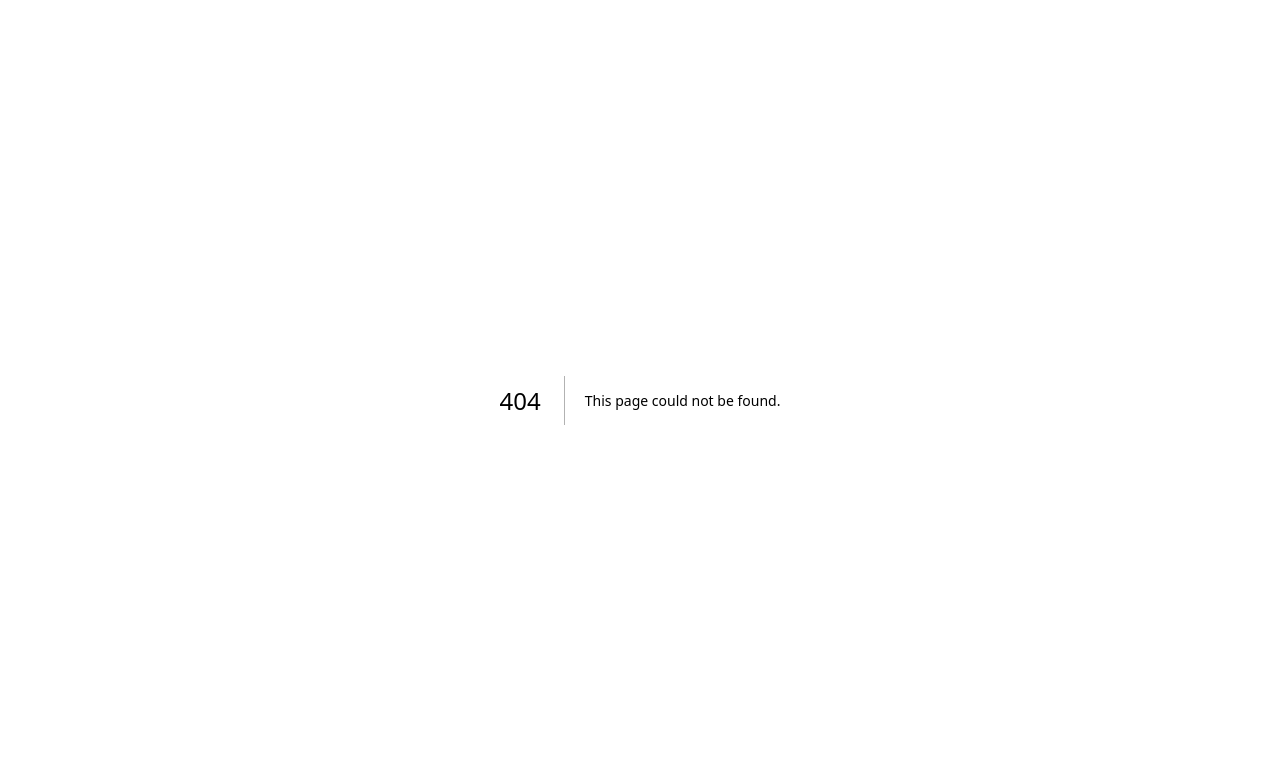
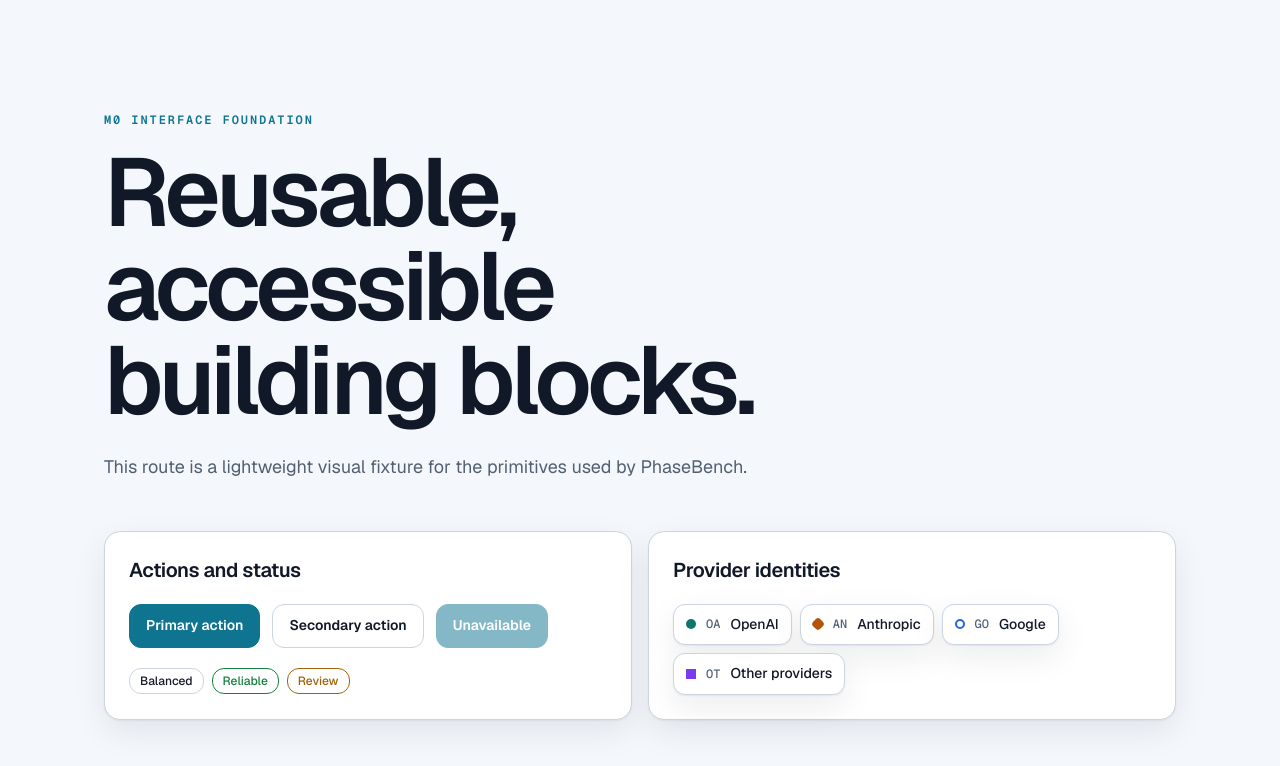
Before and after one commit to ArianeZan/PhaseBench, a Next.js app: page /foundation in a window 1280 px wide. Before the commit this address had no page. Shown: the top 766 px of the page. Built offline with nearby package versions, Linux system fonts and the light colour scheme.

Commit message:
feat: build a reusable interface foundation (PB-004D)

```diff
--- /dev/null
+++ b/src/app/foundation/page.tsx
@@ -0,0 +1,61 @@
+import type { Metadata } from "next";
+
+import { ProviderBadge } from "@/components/provider-badge";
+import { Badge } from "@/components/ui/badge";
+import { Button } from "@/components/ui/button";
+import { Card } from "@/components/ui/card";
+import { Container } from "@/components/ui/container";
+import { providers } from "@/domain/providers";
+
+export const metadata: Metadata = {
+  title: "Interface foundation — PhaseBench",
+  description: "PhaseBench interface primitives and visual foundations.",
+};
+
+export default function FoundationPage() {
+  return (
+    <main className="py-section min-h-screen bg-background text-foreground">
+      <Container>
+        <p className="text-label font-mono font-semibold tracking-[0.16em] text-accent uppercase">
+          M0 interface foundation
+        </p>
+        <h1 className="text-display mt-4 max-w-3xl font-semibold text-balance">
+          Reusable, accessible building blocks.
+        </h1>
+        <p className="text-body-lg mt-6 max-w-2xl text-text-muted">
+          This route is a lightweight visual fixture for the primitives used by
+          PhaseBench.
+        </p>
+
+        <div className="mt-12 grid gap-4 md:grid-cols-2">
+          <Card as="section" className="p-6" aria-labelledby="actions-title">
+            <h2 id="actions-title" className="text-heading font-semibold">
+              Actions and status
+            </h2>
+            <div className="mt-5 flex flex-wrap gap-3">
+              <Button>Primary action</Button>
+              <Button variant="secondary">Secondary action</Button>
+              <Button disabled>Unavailable</Button>
+            </div>
+            <div className="mt-5 flex flex-wrap gap-2">
+              <Badge>Balanced</Badge>
+              <Badge className="border-success text-success">Reliable</Badge>
+              <Badge className="border-warning text-warning">Review</Badge>
+            </div>
+          </Card>
+
+          <Card as="section" className="p-6" aria-labelledby="providers-title">
+            <h2 id="providers-title" className="text-heading font-semibold">
+              Provider identities
+            </h2>
+            <div className="mt-5 flex flex-wrap gap-2">
+              {providers.map((provider) => (
+                <ProviderBadge key={provider.id} provider={provider} />
+              ))}
+            </div>
+          </Card>
+        </div>
+      </Container>
+    </main>
+  );
+}
--- a/src/components/phase-card.tsx
+++ b/src/components/phase-card.tsx
@@ -1,4 +1,5 @@
 import type { DevelopmentPhase } from "@/domain/phases";
+import { Card } from "@/components/ui/card";
 
 type PhaseCardProps = {
   index: number;
@@ -7,7 +8,7 @@ type PhaseCardProps = {
 
 export function PhaseCard({ index, phase }: PhaseCardProps) {
   return (
-    <article className="rounded-card border border-border bg-surface p-5 shadow-card sm:p-6">
+    <Card as="article" className="p-5 sm:p-6">
       <div className="mb-8 flex items-center justify-between">
         <span className="text-label font-mono text-text-muted">
           {String(index + 1).padStart(2, "0")}
@@ -16,6 +17,6 @@ export function PhaseCard({ index, phase }: PhaseCardProps) {
       </div>
       <h2 className="text-heading font-semibold">{phase.name}</h2>
       <p className="text-body mt-2 text-text-muted">{phase.description}</p>
-    </article>
+    </Card>
   );
 }
--- a/src/components/provider-badge.tsx
+++ b/src/components/provider-badge.tsx
@@ -1,4 +1,6 @@
 import type { Provider, ProviderId } from "@/domain/providers";
+import { Badge } from "@/components/ui/badge";
+import { VisuallyHidden } from "@/components/ui/visually-hidden";
 
 const markerClasses: Record<ProviderId, string> = {
   openai: "rounded-full bg-provider-openai",
@@ -13,17 +15,18 @@ type ProviderBadgeProps = {
 
 export function ProviderBadge({ provider }: ProviderBadgeProps) {
   return (
-    <span className="rounded-control inline-flex items-center gap-2.5 border border-border bg-surface px-3 py-2 shadow-card">
+    <Badge className="gap-2.5 px-3 py-2 shadow-card">
+      <VisuallyHidden>Provider:</VisuallyHidden>
       <span
         aria-hidden="true"
         className={`size-2.5 shrink-0 ${markerClasses[provider.id]}`}
       />
-      <span className="text-label font-mono text-text-muted">
+      <span aria-hidden="true" className="font-mono text-text-muted">
         {provider.shortName}
       </span>
       <span className="text-body font-medium text-foreground">
         {provider.name}
       </span>
-    </span>
+    </Badge>
   );
 }
--- /dev/null
+++ b/src/components/ui/badge.tsx
@@ -0,0 +1,17 @@
+import type { ComponentProps } from "react";
+
+import { classNames } from "@/lib/class-names";
+
+type BadgeProps = ComponentProps<"span">;
+
+export function Badge({ className, ...props }: BadgeProps) {
+  return (
+    <span
+      className={classNames(
+        "text-label rounded-control inline-flex items-center border border-border bg-surface px-2.5 py-1 font-medium",
+        className,
+      )}
+      {...props}
+    />
+  );
+}
--- /dev/null
+++ b/src/components/ui/button.tsx
@@ -0,0 +1,33 @@
+import type { ButtonHTMLAttributes } from "react";
+
+import { classNames } from "@/lib/class-names";
+
+type ButtonVariant = "primary" | "secondary";
+
+type ButtonProps = ButtonHTMLAttributes<HTMLButtonElement> & {
+  variant?: ButtonVariant;
+};
+
+const variantClasses: Record<ButtonVariant, string> = {
+  primary: "border-accent bg-accent text-accent-foreground hover:opacity-90",
+  secondary: "border-border bg-surface text-foreground hover:bg-surface-muted",
+};
+
+export function Button({
+  className,
+  type = "button",
+  variant = "primary",
+  ...props
+}: ButtonProps) {
+  return (
+    <button
+      type={type}
+      className={classNames(
+        "text-body rounded-control inline-flex min-h-11 items-center justify-center border px-4 py-2 font-semibold transition-colors focus-visible:outline-2 focus-visible:outline-offset-2 focus-visible:outline-accent disabled:cursor-not-allowed disabled:opacity-50",
+        variantClasses[variant],
+        className,
+      )}
+      {...props}
+    />
+  );
+}
--- /dev/null
+++ b/src/components/ui/card.tsx
@@ -0,0 +1,25 @@
+import type { ComponentProps } from "react";
+
+import { classNames } from "@/lib/class-names";
+
+type CardElement = "article" | "div" | "section";
+
+type CardProps = ComponentProps<"div"> & {
+  as?: CardElement;
+};
+
+export function Card({
+  as: Component = "div",
+  className,
+  ...props
+}: CardProps) {
+  return (
+    <Component
+      className={classNames(
+        "rounded-card border border-border bg-surface shadow-card",
+        className,
+      )}
+      {...props}
+    />
+  );
+}
--- /dev/null
+++ b/src/components/ui/container.tsx
@@ -0,0 +1,14 @@
+import type { ComponentProps } from "react";
+
+import { classNames } from "@/lib/class-names";
+
+type ContainerProps = ComponentProps<"div">;
+
+export function Container({ className, ...props }: ContainerProps) {
+  return (
+    <div
+      className={classNames("px-page mx-auto w-full max-w-6xl", className)}
+      {...props}
+    />
+  );
+}
--- /dev/null
+++ b/src/components/ui/visually-hidden.tsx
@@ -0,0 +1,17 @@
+import type { ComponentProps } from "react";
+
+import { classNames } from "@/lib/class-names";
+
+type VisuallyHiddenProps = ComponentProps<"span">;
+
+export function VisuallyHidden({ className, ...props }: VisuallyHiddenProps) {
+  return (
+    <span
+      className={classNames(
+        "absolute size-px overflow-hidden whitespace-nowrap [clip-path:inset(50%)]",
+        className,
+      )}
+      {...props}
+    />
+  );
+}
--- /dev/null
+++ b/src/lib/class-names.ts
@@ -0,0 +1,5 @@
+type ClassNameValue = false | null | string | undefined;
+
+export function classNames(...values: ClassNameValue[]) {
+  return values.filter(Boolean).join(" ");
+}
```
Also changed, not shown: 2 other files (tests, documents, lock files or other folders).
